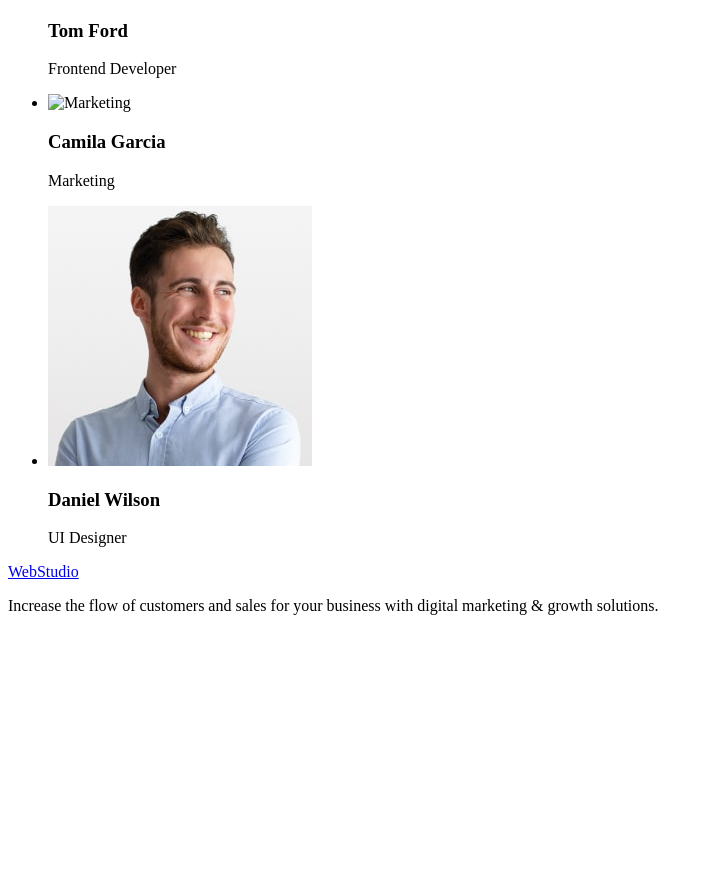
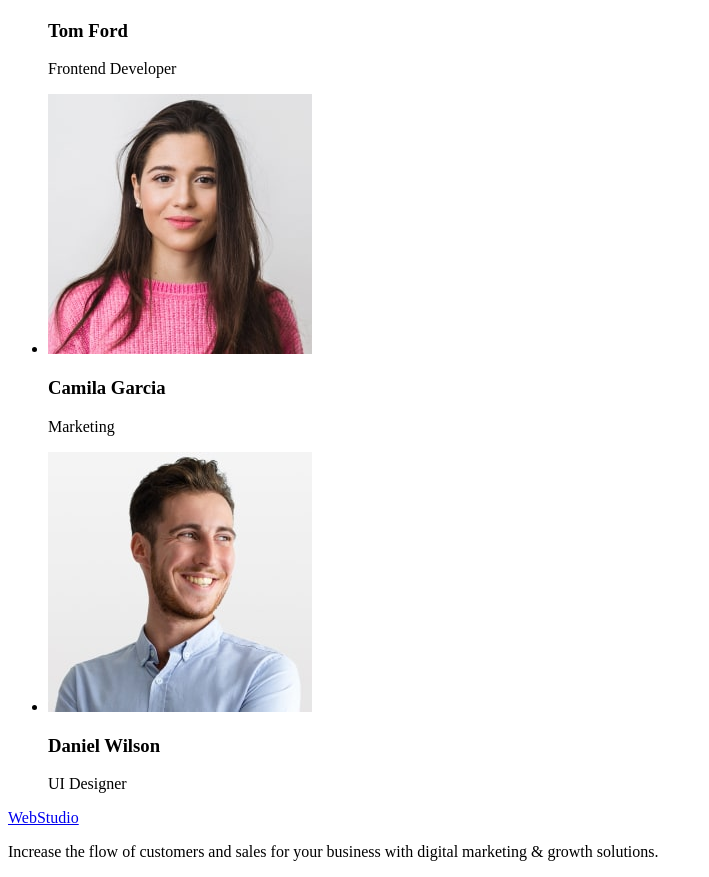
Before and after one commit to Notisi/goit-markup-hw-01, a plain HTML site: page index.html in a window 1280 px wide. Shown: the part 1281-2158 px from the top of the page, without its empty margins (0-709 px from the left). Before the commit the page ends 1912 px from the top, so only its background shows below. Drawn offline with Linux system fonts and the light colour scheme.

Commit message:
add index file

```diff
--- a/index.html
+++ b/index.html
@@ -42,7 +42,7 @@
         <ul>
             <li><img width="264" height="260" src="./images/ppl1.jpg" alt="Product Designer"><h3>Mark Guerrero</h3><p>Product Designer</p></li>
             <li><img width="264" height="260" src="./images/ppl2.jpg" alt="Frontend Developer"><h3>Tom Ford</h3><p>Frontend Developer</p></li>
-            <li><img width="264" height="260" src="./images/" alt="Marketing"><h3>Camila Garcia</h3><p>Marketing</p></li>
+            <li><img width="264" height="260" src="./images/ppl3.jpg" alt="Marketing"><h3>Camila Garcia</h3><p>Marketing</p></li>
             <li><img width="264" height="260" src="./images/ppl4.jpg" alt="UI Designer"><h3>Daniel Wilson</h3><p>UI Designer</p></li>
         </ul>
         </section>
```
